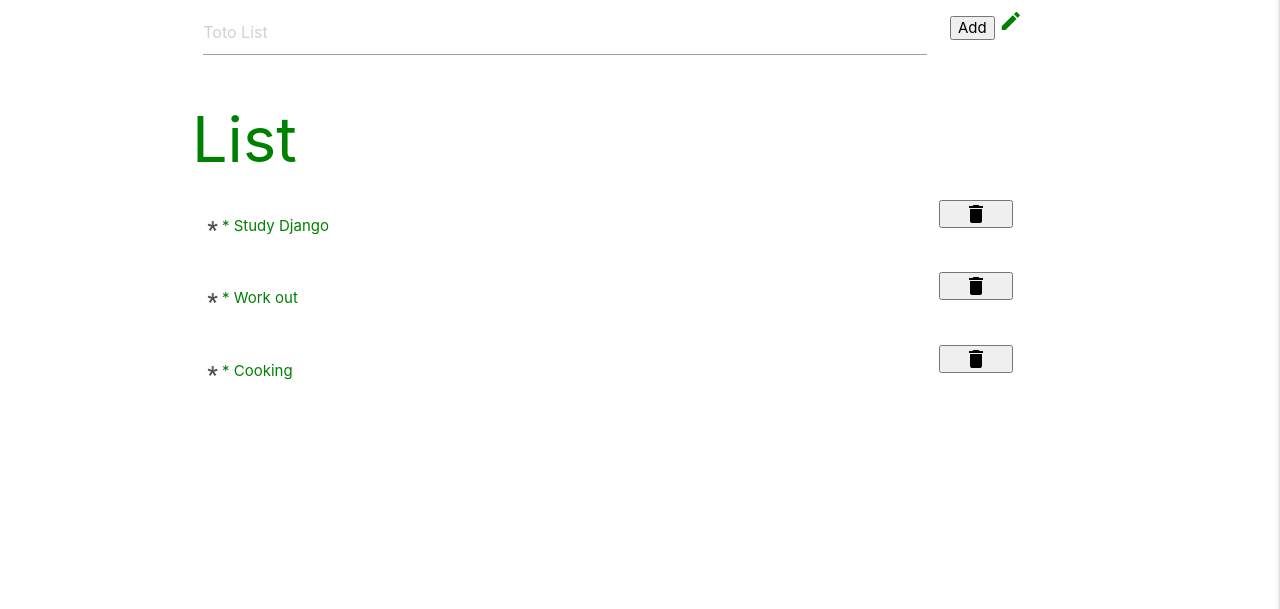
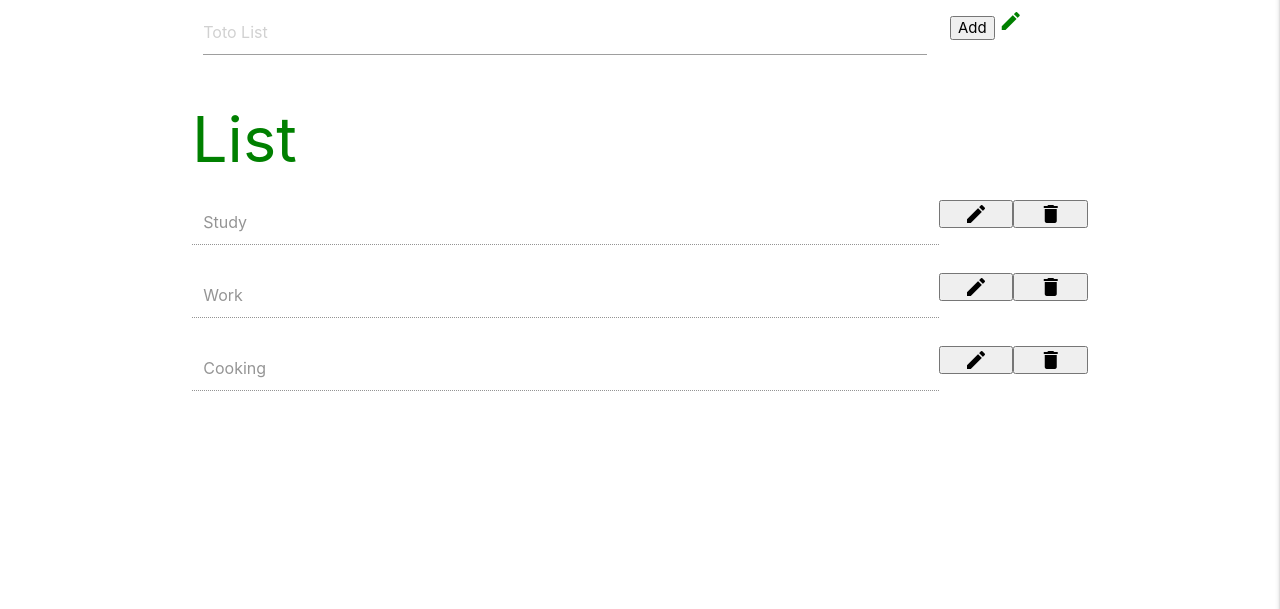
Before and after one commit to Songhee95/django_todo_list, a Django app: page / in a window 1280 px wide. Shown: the part 191-800 px from the top of the page. Run offline with Django 3.2, Linux system fonts and the light colour scheme; data comes from the database, SQL or seed files in the repository; both versions use the stored data as it was after the commit.

Commit message:
edit input function added

```diff
--- a/static/js/index.js
+++ b/static/js/index.js
@@ -2,3 +2,18 @@ document.addEventListener("DOMContentLoaded", function () {
   var elems = document.querySelectorAll(".sidenav");
   var instances = M.Sidenav.init(elems, { edge: "right" });
 });
+
+const editBtn = document.querySelectorAll(".editBtn");
+for (el of editBtn) {
+  let clicked = false;
+  el.addEventListener("click", function (e) {
+    clicked = !clicked;
+    const edit_selected = e.target.getAttribute("data-id");
+    const selected_row = document.getElementById(edit_selected);
+    if (clicked) {
+      selected_row.removeAttribute("disabled");
+    } else {
+      selected_row.setAttribute("disabled", "");
+    }
+  });
+}
--- a/templates/write_list/new_list.html
+++ b/templates/write_list/new_list.html
@@ -3,11 +3,9 @@
     {% block content %}
         {% for list in add_list %}
         <div class='row'>
-            <p class='col s10'>*️* {{list}}</p>
-            {% comment %} <form action="{% url 'index' %}" method='post' name='edit'>
-             {% csrf_token %}
-                <button class='col s1 edit'><i class="material-icons">edit</i></button>
-            </form> {% endcomment %}
+            <input class='col s10' value={{list}} id='{{list.id}}' disabled>
+            <button class='col s1 editBtn' data-id='{{list.id}}'><i class="material-icons" data-id='{{list.id}}'>edit</i></button>
+
             <form action="{% url 'list:delete' list.id %}" method='post' name='delete'>
              {% csrf_token %}
                 <button class='col s1 delete'><i class="material-icons">delete</i></button>
--- a/write_list/views.py
+++ b/write_list/views.py
@@ -37,6 +37,10 @@ def delete(request, list_id):
     return redirect('list:index')
 
 
+def edit(request, list_id):
+    return redirect('list:index')
+
+
 def new_list(request):
 
     return render(request, 'write_list/new_list.html')
```
Also changed, not shown: db.sqlite3.
